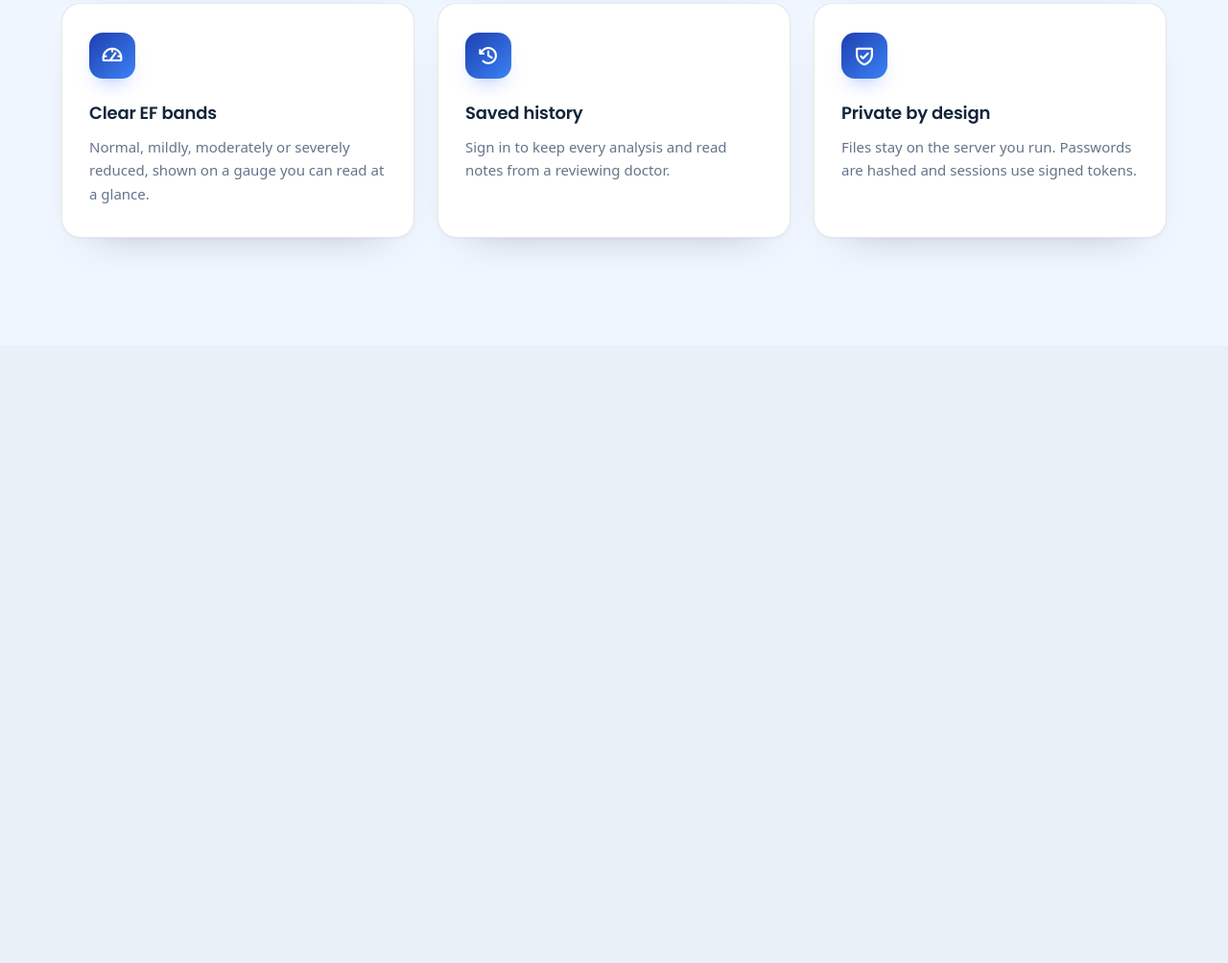
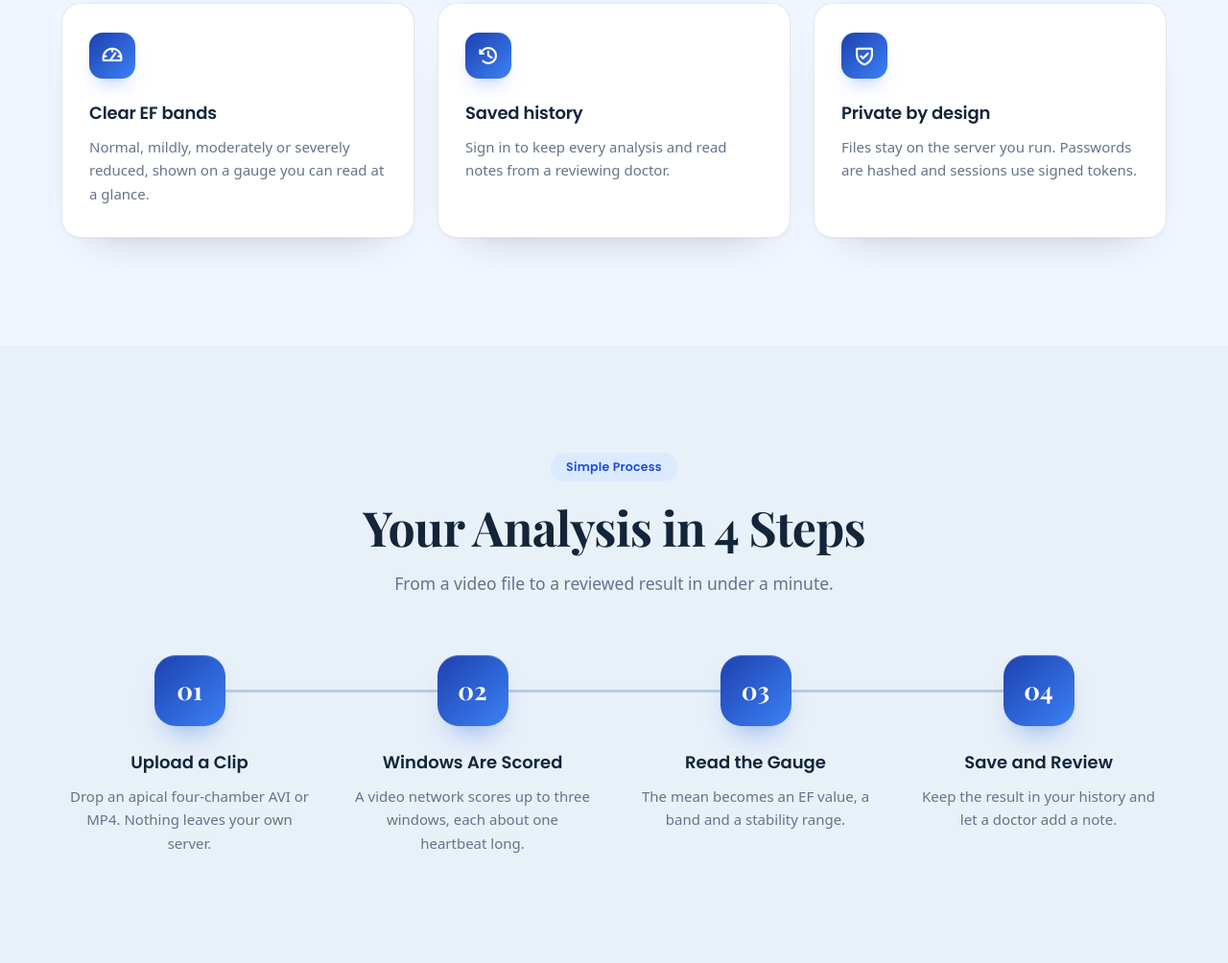
Before and after one commit to kartikpagariya25/arterion-ef-estimation, a plain HTML site: page frontend/index.html in a window 1280 px wide. Shown: the part 1399-2403 px from the top of the page at 96% size. Before the commit the page ends 1759 px from the top, so only its background shows below. Drawn offline with nearby package versions, Linux system fonts and the light colour scheme; a web font is replaced by a local one.

Commit message:
Add the four-step process

```diff
--- a/frontend/css/landing.css
+++ b/frontend/css/landing.css
@@ -121,3 +121,12 @@ html.lp-anim .lp-badge, html.lp-anim .lp-hero h1 .ln, html.lp-anim .lp-lead, htm
 .lp-ico { display: grid; place-items: center; width: 48px; height: 48px; border-radius: 14px; background: linear-gradient(135deg, var(--brand-1), var(--brand-3)); color: #fff; font-size: 23px; box-shadow: 0 12px 22px -12px var(--glow-strong); }
 .lp-card h3 { margin-top: 22px; font: 600 18px var(--font-body); letter-spacing: -.01em; color: var(--ink); }
 .lp-card p { margin-top: 10px; color: var(--muted); font-size: 15px; line-height: 1.65; }
+
+
+.lp-steps { position: relative; display: grid; grid-template-columns: repeat(4, 1fr); gap: 28px; text-align: center; }
+.lp-rail { position: absolute; left: 12.5%; right: 12.5%; top: 36px; height: 3px; border-radius: 3px; background: color-mix(in srgb, var(--brand-2) 14%, var(--line)); overflow: hidden; }
+.lp-rail i { display: block; height: 100%; width: 100%; transform-origin: 0 50%; transform: scaleX(0); background: linear-gradient(90deg, var(--brand-1), var(--brand-3)); }
+.lp-step { position: relative; z-index: 1; }
+.lp-num { display: grid; place-items: center; width: 74px; height: 74px; margin: 0 auto; border-radius: 22px; background: linear-gradient(135deg, var(--brand-1), var(--brand-3)); color: #fff; font: 700 26px var(--font-head); box-shadow: 0 18px 30px -16px var(--glow-strong), inset 0 1px 0 rgba(255, 255, 255, .25); }
+.lp-step h3 { margin-top: 24px; font: 600 18px var(--font-body); color: var(--ink); }
+.lp-step p { margin: 10px auto 0; max-width: 250px; color: var(--muted); font-size: 15px; line-height: 1.65; }
--- a/frontend/index.html
+++ b/frontend/index.html
@@ -55,6 +55,17 @@
     </div>
   </div>
 </section>
+<section class="lp-section" id="how">
+  <div class="lp-wrap">
+    <div class="lp-head"><span class="lp-pill">Simple Process</span><h2 class="lp-h2">Your Analysis in 4 Steps</h2><p class="lp-sub">From a video file to a reviewed result in under a minute.</p></div>
+    <div class="lp-steps"><div class="lp-rail" aria-hidden="true"><i></i></div>
+      <div class="lp-step"><span class="lp-num">01</span><h3>Upload a Clip</h3><p>Drop an apical four-chamber AVI or MP4. Nothing leaves your own server.</p></div>
+      <div class="lp-step"><span class="lp-num">02</span><h3>Windows Are Scored</h3><p>A video network scores up to three windows, each about one heartbeat long.</p></div>
+      <div class="lp-step"><span class="lp-num">03</span><h3>Read the Gauge</h3><p>The mean becomes an EF value, a band and a stability range.</p></div>
+      <div class="lp-step"><span class="lp-num">04</span><h3>Save and Review</h3><p>Keep the result in your history and let a doctor add a note.</p></div>
+    </div>
+  </div>
+</section>
 <script src="js/config.js"></script>
 <script src="js/account-config.js"></script>
 <script src="js/auth.js"></script>
```
